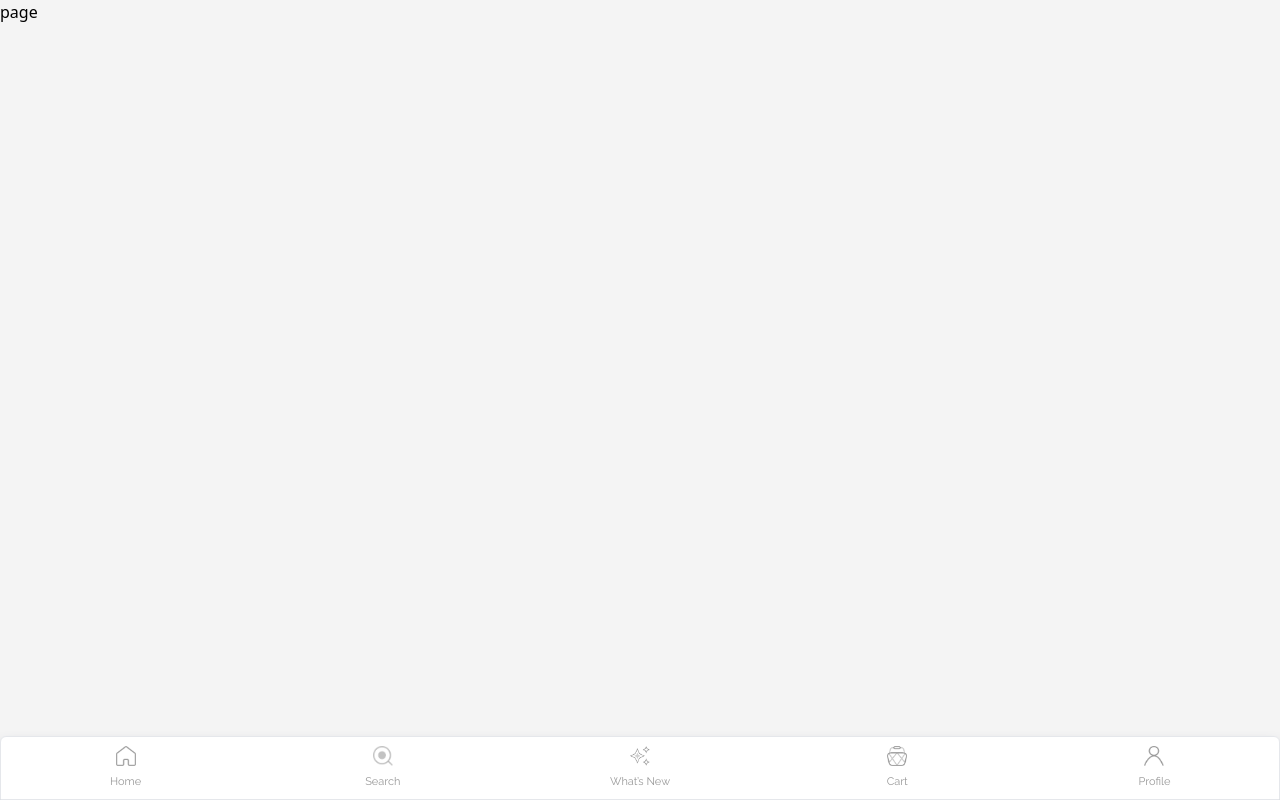
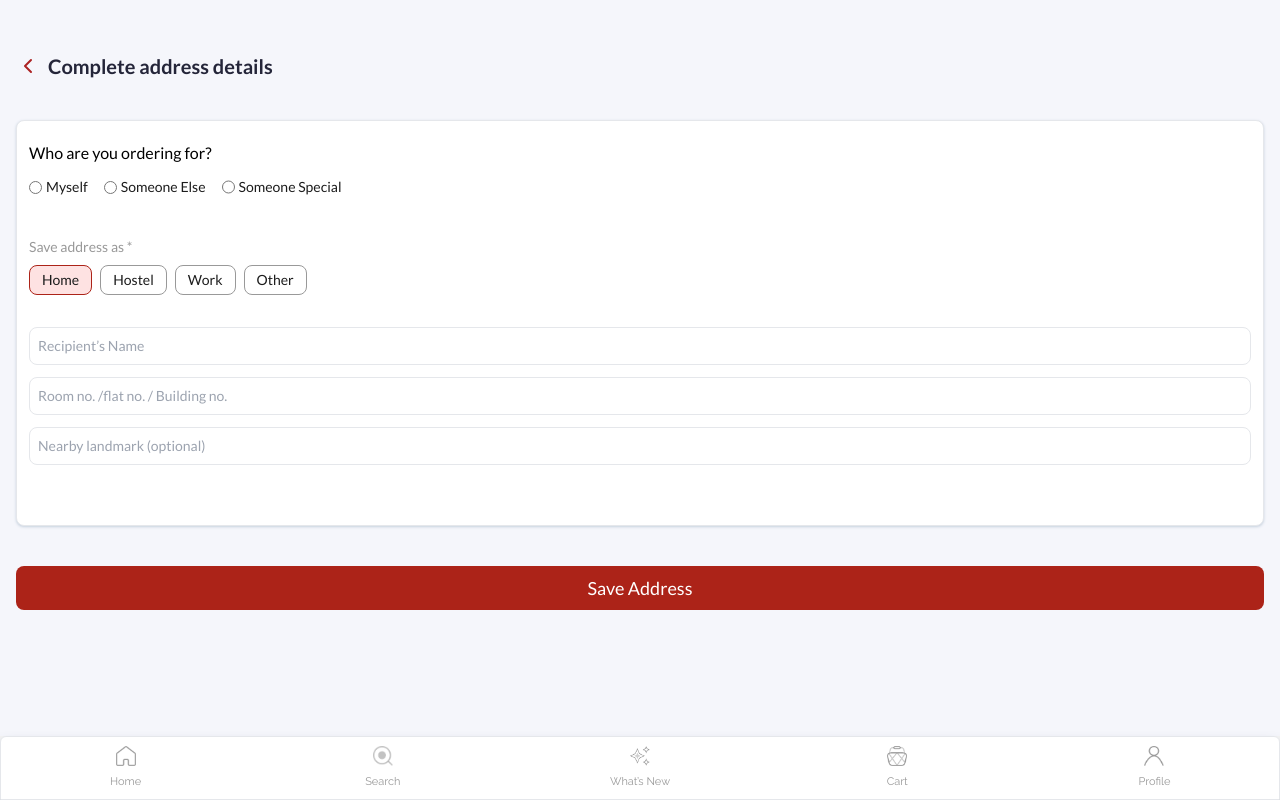
Before and after one commit to theDarkHorses/www.theloudkitchens.in, a Next.js app: page /address/1 in a window 1280 px wide. Built offline with nearby package versions, Linux system fonts and the light colour scheme.

Commit message:
made edit address page

```diff
--- a/app/address/[id]/page.jsx
+++ b/app/address/[id]/page.jsx
@@ -1,5 +1,85 @@
+"use client";
+
+import { ChevronLeft } from "lucide-react";
+import { useRouter } from "next/navigation";
+import { useState } from "react";
+const options = ["home", "hostel", "work", "other"]
+
 export default function page() {
+  const [activeLocation, setActiveLocation] = useState(options[0])
+  const [orderFor, setOrderFor] = useState(options[0])
+  const router = useRouter()
+
   return (
-    <div>page</div>
-  )
+    <section className="h-[calc(100vh_-_64px)] no-scrollbar px-4 bg-[#F5F6FB] w-screen overflow-hidden overflow-y-scroll py-8">
+      <header className="flex items-center space-x-2 mt-5 ">
+        <ChevronLeft onClick={() => router.back()} size={24} color="#AC2323" className="cursor-pointer" />
+        <h1 className="font-lato text-xl font-bold text-[#242539]">
+          Complete address details
+        </h1>
+      </header>
+      <div className="border mt-10 rounded-lg p-3 py-5 shadow shadow-slate-300  bg-white">
+        <p className="text-base font-lato">Who are you ordering for?</p>
+        <div className="flex space-x-4 items-center mt-3 ">
+          <div className="flex space-x-1 text-sm items-center font-lato text-[#1C1C1C]">
+            <input
+              name="order"
+              value="Myself"
+              id="myself"
+              type="radio"
+              className=" accent-primary"
+              onClick={() => setOrderFor("myself")}
+            />
+            <label htmlFor="myself">Myself</label>
+          </div>
+          <div className="flex space-x-1 text-sm items-center font-lato text-[#1C1C1C]">
+            <input
+              name="order"
+              value="someoneElse"
+              id="someoneElse"
+              type="radio"
+              className=" accent-primary"
+              onClick={() => setOrderFor("someoneElse")}
+
+            />
+            <label htmlFor="someoneElse">Someone Else</label>
+          </div>
+          <div className="flex space-x-1 text-sm font-lato text-[#1C1C1C]">
+            <input
+              name="order"
+              value="someoneSpecial"
+              id="someoneSpecial"
+              type="radio"
+              className=" accent-primary"
+              onClick={() => setOrderFor("someoneSpecial")}
+
+            />
+            <label htmlFor="someoneSpecial">Someone Special</label>
+          </div>
+        </div>
+        <div className="font-lato text-sm my-10">
+          <p className="text-text text-sm">Save address as *</p>
+          <div className="w-full mt-2 space-x-2 font-lato text-sm text-[#1C1C1C]">
+            {options.map((label) => <button type="button" key={label} onClick={() => setActiveLocation(label)} className={`px-3 py-1 border capitalize rounded-lg ${label == activeLocation ? "border-primary bg-red-100" : "border-text"}`}>{label}</button>)}
+          </div>
+          <div className="space-y-3 mt-8 flex flex-col font-lato text-sm">
+            {orderFor == "someoneSpecial" ?
+              <>
+                <input placeholder="Taste Chaser’s Name" className="py-2 px-2 w-full border rounded-lg outline-none" required />
+                <input placeholder="TasteChaser’s Birthday" className="py-2 px-2 w-full border rounded-lg outline-none" required />
+
+              </> :
+              <input placeholder="Recipient’s Name" className="py-2 px-2 w-full border rounded-lg outline-none" required />
+
+            }
+            <input placeholder="Room no. /flat no. / Building no." className="py-2 px-2 w-full border rounded-lg outline-none" required />
+            <input placeholder="Nearby landmark (optional)" className="py-2 px-2 w-full border rounded-lg outline-none" required />
+          </div>
+
+        </div>
+
+      </div>
+      <button className="bg-primary text-white text-lg font-lato text-center w-full py-2 mt-10 rounded-lg">Save Address</button>
+    </section>
+  );
 }
--- a/app/address/page.jsx
+++ b/app/address/page.jsx
@@ -19,7 +19,7 @@ export default function page() {
     return (
         <section className="h-[calc(100vh_-_64px)] no-scrollbar px-4 bg-[#F5F6FB] w-screen overflow-hidden overflow-y-scroll py-8">
             <header className="flex items-center space-x-2 mt-5 ">
-                <Link href="/">
+                <Link href="/home">
                     <ChevronLeft size={24} color="#AC2323" />
                 </Link>
                 <h1 className="font-lato text-xl font-bold text-[#242539]">Add location</h1>
@@ -50,20 +50,20 @@ export default function page() {
                             <div className="">
                                 <p className="font-lato leading-none text-[#18191B] text-base capitalize">{address.type}</p>
                                 <p className="font-lato mt-1 leading-snug text-xs text-md text-[#777] capitalize">{address.description}</p>
-                                <Link  href={`/address?edit=${index}`} className="w-fit">
+                                <Link href={`/address?edit=${index}`} className="w-fit">
                                     <div className="p-1 bg-white w-fit rounded-full mt-3 shadow border shadow-slate-100">
                                         <MoreHorizontal className="text-primary " size={16} />
                                     </div>
                                 </Link>
                             </div>
                         </div>)}
-                        <div className="flex items-center  pb-4 pt-6 justify-between">
+                        <Link href="/address/new" className="flex items-center  pb-4 pt-6 justify-between">
                             <div className="items-center flex space-x-2">
-                                <Plus size={24} className="text-primary"/>
+                                <Plus size={24} className="text-primary" />
                                 <p className="font-lato text-primary text-md">Add Address</p>
                             </div>
-                            <ChevronRight size={20} className="text-primary"/>
-                        </div>
+                            <ChevronRight size={20} className="text-primary" />
+                        </Link>
                     </main>
                 </section>
             </main>
--- a/app/components/AddressDialog.jsx
+++ b/app/components/AddressDialog.jsx
@@ -22,7 +22,7 @@ export default function AddressDialog() {
     }, [id])
 
     const handleDelete = (addressId)=>{
-        console.log(addressId)
+        console.log(a)
     }
 
     return (
--- a/app/layout.jsx
+++ b/app/layout.jsx
@@ -2,6 +2,7 @@ import { ClerkProvider } from '@clerk/nextjs'
 import './globals.css'
 import { Lato, Raleway } from "next/font/google";
 import Footer from './components/Footer';
+import { ThemeProvider } from '@/app/materialConfig';
 
 
 const lato = Lato({
@@ -19,7 +20,7 @@ const raleway = Raleway({
 
 export const metadata = {
   title: 'TheLoudKitchens',
-  description: 'Jai Sri Ram.',
+  description: 'The Loud Kitchens is a cloud kitchens startup initiated by the students of nit srinagar.',
 }
 
 
@@ -27,12 +28,14 @@ export const metadata = {
 export default function RootLayout({ children }) {
   return (
     <ClerkProvider>
+      <ThemeProvider>
         <html lang="en" className=' overflow-hidden scroll-smooth'>
           <body className={`${lato.variable} ${raleway.variable} h-[calc(100vh_-_62px)] no-scrollbar overflow-x-hidden overflow-y-scroll  bg-app`}>
             {children}
             <Footer />
           </body>
         </html>
+      </ThemeProvider>
     </ClerkProvider>
   )
 }
--- /dev/null
+++ b/app/materialConfig.jsx
@@ -0,0 +1,5 @@
+"use client"
+
+import { Input, ThemeProvider } from "@material-tailwind/react";
+
+export { Input, ThemeProvider }
--- /dev/null
+++ b/app/orders/page.jsx
@@ -0,0 +1,18 @@
+import { ChevronLeft } from "lucide-react";
+import Image from "next/image";;
+
+export default function page() {
+  return (
+    <section className="">
+      <header className="">
+        <Image
+          src="https://i.imgur.com/rHQ2DwY.jpg"
+          className="w-screen"
+          width={350}
+          height={200}
+          alt="restaurant"
+        />
+      </header>
+    </section>
+  )
+}
--- a/middleware.js
+++ b/middleware.js
@@ -1,7 +1,7 @@
 import { authMiddleware } from "@clerk/nextjs";
 
 export default authMiddleware({
-      publicRoutes:["/", "/home", "/search", "/whatsnew","/profile","/address","/restaurants/:id","/address/:id"]
+      publicRoutes:["/", "/home", "/search", "/whatsnew","/profile","/address","/restaurants/:id","/address/:id","/orders"]
 })
 
 export const config = {
```
Lines whose indentation alone changed are shown as unchanged.
